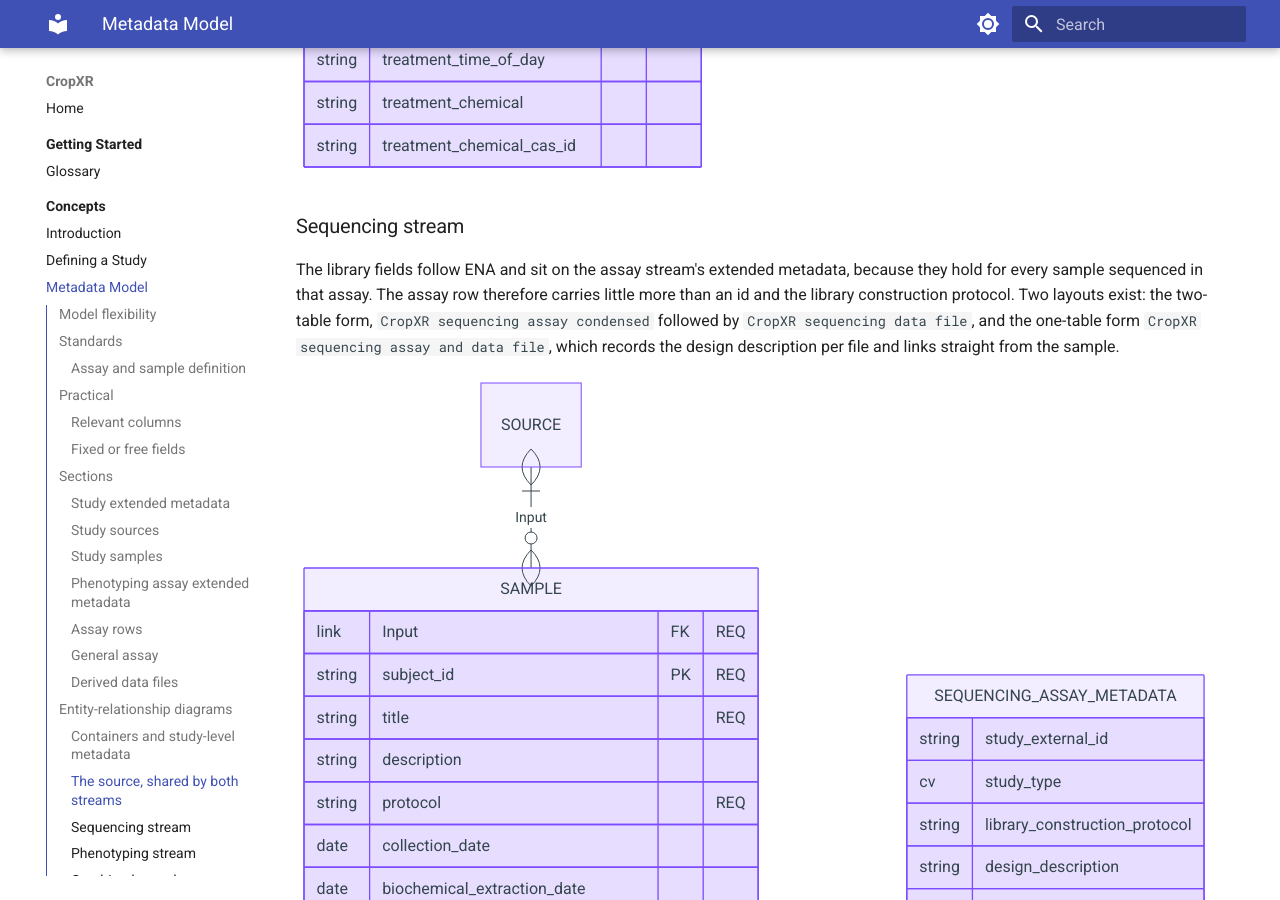
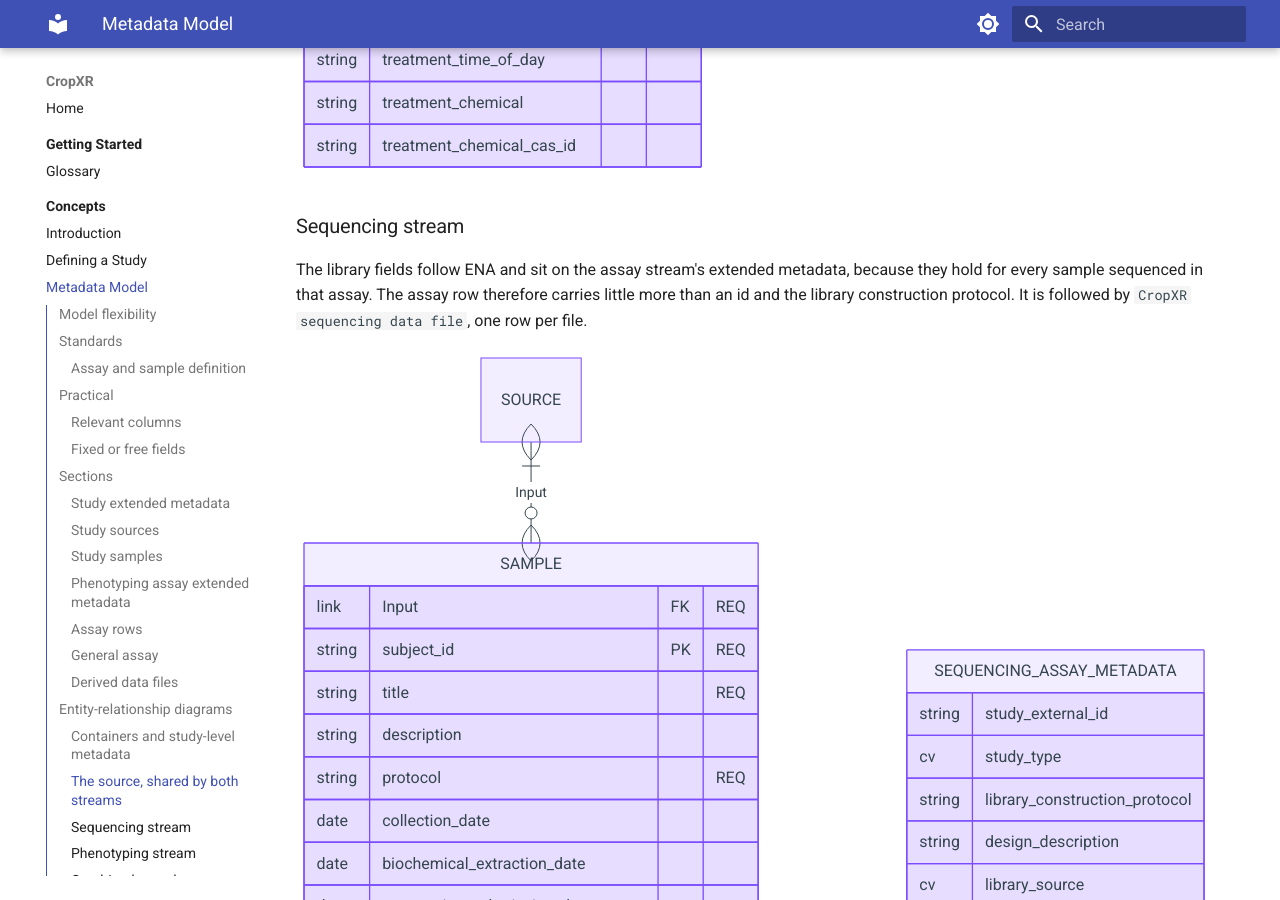
Before and after one commit to CropXR/documentation, an MkDocs documentation site: the page built from docs/concepts/metadata-model.md, in a window 1280 px wide and 900 px high, scrolled down 7279 px. Built offline with MkDocs 1.6.1 and Material for MkDocs 9.7.7, drawn with Linux system fonts in a browser that asks for light colours; some of the changed text lies outside the part shown.

Commit message:
docs: use the current template names; the condensed templates were removed in model 1.2.0

````diff
--- a/docs/concepts/metadata-model.md
+++ b/docs/concepts/metadata-model.md
@@ -242,7 +242,7 @@
 
 ### Sequencing stream
 
-The library fields follow ENA and sit on the assay stream's extended metadata, because they hold for every sample sequenced in that assay. The assay row therefore carries little more than an id and the library construction protocol. Two layouts exist: the two-table form, `CropXR sequencing assay condensed` followed by `CropXR sequencing data file`, and the one-table form `CropXR sequencing assay and data file`, which records the design description per file and links straight from the sample.
+The library fields follow ENA and sit on the assay stream's extended metadata, because they hold for every sample sequenced in that assay. The assay row therefore carries little more than an id and the library construction protocol. It is followed by `CropXR sequencing data file`, one row per file.
 
 ```mermaid
 erDiagram
@@ -323,7 +323,7 @@
 
 ### Phenotyping stream
 
-The study sample is an observation unit: the plant, plot, greenhouse or other level on which a measurement is made. Units can nest through `parent_subject_id`, which is a name and not a checked link. The observed variable, method, instrument and scale can be described once on the assay stream's extended metadata, or per row in `CropXR observation` when they differ between rows. As in sequencing, a one-table form exists: `CropXR condensed observation assay with data file` links files straight from the observation unit.
+The study sample is an observation unit: the plant, plot, greenhouse or other level on which a measurement is made. Units can nest through `parent_subject_id`, which is a name and not a checked link. The observed variable, method, instrument and scale can be described once on the assay stream's extended metadata, or per row in `CropXR phenotyping assay` when they differ between rows. Files are recorded in `CropXR phenotyping data file`.
 
 ```mermaid
 erDiagram
@@ -409,7 +409,7 @@
 
 ### Combined sample or observation unit
 
-A study that holds both physical samples and observation units can use `CropXR sample or observation unit` instead of a stream's own sample template. It carries the union of the sequencing sample and observation unit fields plus a required `subject_type` that says which one a row is.
+A study that records more than one stream can use `CropXR combined sample` instead of a stream's own sample template. It carries the union of the sequencing sample, phenotyping observation unit and metabolomics sample fields plus a `subject_type` that says which one a row is.
 
 ```mermaid
 erDiagram
````
